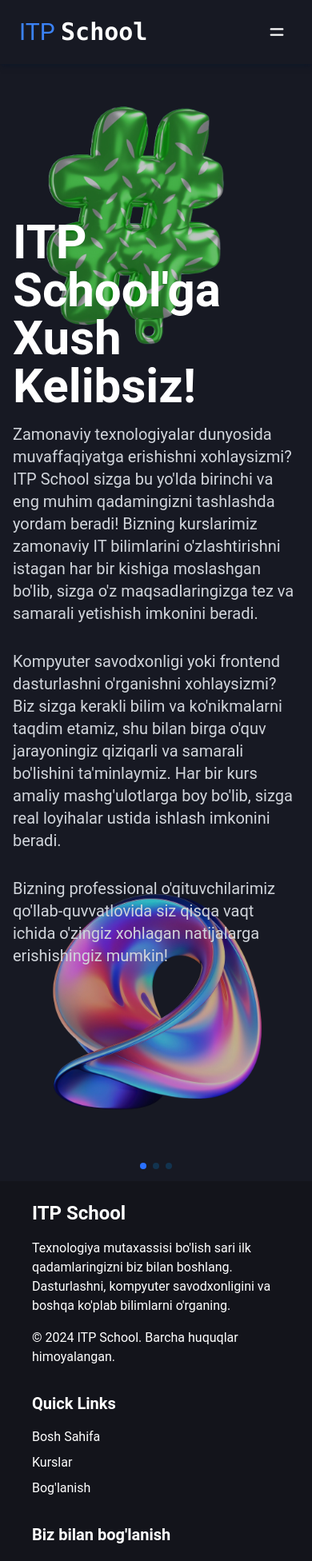
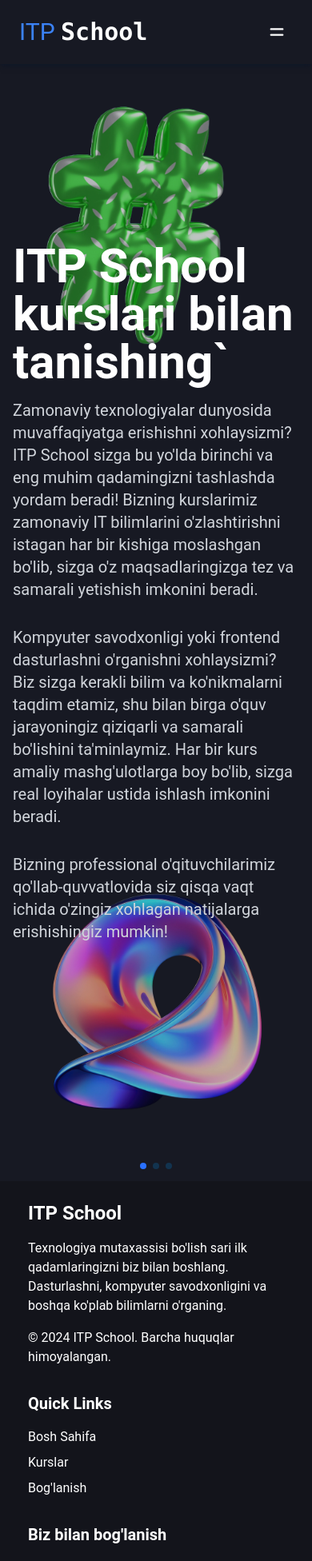
Before and after one commit to Yahyobek-12/itp-school, a React (Create React App) app: page /courses in a window 390 px wide. Shown: the top 1952 px of the page at 80% size. Built offline with nearby package versions, Linux system fonts and the light colour scheme.

Commit message:
Changed course component

```diff
--- a/src/Components/Courses.jsx
+++ b/src/Components/Courses.jsx
@@ -15,7 +15,7 @@
       <SwiperSlide>
         <div className='w-[100%] md:h-[100%] h-[70%] md:mt-0 sm:mt-28 xs:mt-36 mt-56 xl:px-56 lg:px-36 sm:px-12 px-4 flex items-center justify-center'>
           <div>
-            <h1 className='lg:text-8xl text-6xl text-white font-bold'>ITP School'ga Xush Kelibsiz!</h1>
+            <h1 className='lg:text-8xl text-6xl text-white font-bold'>ITP School kurslari bilan tanishing`</h1>
             <p className='text-gray-300 mt-4 xs:text-2xl text-xl'>Zamonaviy texnologiyalar dunyosida muvaffaqiyatga erishishni xohlaysizmi? ITP School sizga bu yo'lda birinchi va eng muhim qadamingizni tashlashda yordam beradi! Bizning kurslarimiz zamonaviy IT bilimlarini o'zlashtirishni istagan har bir kishiga moslashgan bo'lib, sizga o'z maqsadlaringizga tez va samarali yetishish imkonini beradi.</p>
             <p className='text-gray-300 mt-8 xs:text-2xl text-xl md:hidden block'>Kompyuter savodxonligi yoki frontend dasturlashni o'rganishni xohlaysizmi? Biz sizga kerakli bilim va ko'nikmalarni taqdim etamiz, shu bilan birga o'quv jarayoningiz qiziqarli va samarali bo'lishini ta'minlaymiz. Har bir kurs amaliy mashg'ulotlarga boy bo'lib, sizga real loyihalar ustida ishlash imkonini beradi.</p>
             <p className='text-gray-300 mt-8 xs:text-2xl text-xl md:hidden block'>Bizning professional o'qituvchilarimiz qo'llab-quvvatlovida siz qisqa vaqt ichida o'zingiz xohlagan natijalarga erishishingiz mumkin!</p>
@@ -53,7 +53,7 @@
            </div>
           </div>
           <h1 className='text-white lg:text-2xl tetx-xl mt-6 md:mb-10 mb-6'>🚀 O'quv jarayoni: Oson va tushunarli metodika asosida, amaliy mashg'ulotlar bilan boyitilgan. Darslarimizdan so'ng siz kompyuterda ishlashni mukammal o'rganib olasiz!.</h1>
-          <Link to="" className='text-gray-400'>🔗 Ro'yxatdan o'ting va zamonaviy dunyoda birinchi qadamni tashlang!</Link>
+          <Link to="https://t.me/ALTAQVOOOO" target='_blank' className='text-gray-400'>🔗 Ro'yxatdan o'ting va zamonaviy dunyoda birinchi qadamni tashlang!</Link>
           </div>
         </div>
       </SwiperSlide>
@@ -86,7 +86,7 @@
            </div>
           </div>
           <h1 className='text-white lg:text-2xl tetx-xl mt-6 md:mb-10 mb-6'>🚀 O'quv jarayoni: Amaliy mashg'ulotlar va real loyihalar asosida o'qitiladi. Kurs davomida siz bir nechta to'liq veb-loyihalarni tayyorlay olasiz!</h1>
-          <Link to="" className='text-gray-400'>🔗 Ro'yxatdan o'ting va frontend dasturlash olamiga birinchi qadamni tashlang!</Link>
+          <Link to="https://t.me/ALTAQVOOOO" target='_blank' className='text-gray-400'>🔗 Ro'yxatdan o'ting va frontend dasturlash olamiga birinchi qadamni tashlang!</Link>
           </div>
         </div>
       </SwiperSlide>
--- a/src/Components/Footer.jsx
+++ b/src/Components/Footer.jsx
@@ -2,7 +2,7 @@
 
 const Footer = () => {
   return (
-    <footer className="bg-newBlack text-white py-6 px-10">
+    <footer className="bg-newBlack text-white py-6 sm:px-10 px-4">
       <div className="container mx-auto grid grid-cols-1 sm:grid-cols-2 lg:grid-cols-3 gap-8">
 
         {/* ITP School Info */}
@@ -42,7 +42,7 @@
         </div>
       </div>
 
-      <div className="w-[100%] h-[50px] flex items-center justify-center mt-8 border-t-[1px] border-gray-400 pt-8">
+      <div className="w-[100%] h-[50px] flex items-center justify-center mt-8 border-t-[1px] border-gray-400 pt-8 mb-4">
         <p className="text-xl">&copy; 2024 ITP School | Created by <Link to="https://yahyobek.vercel.app/" target='_blank' className='text-gray-300 border-b-2 border-gray-300'>Yahyobek</Link></p>
       </div>
     </footer>
```
